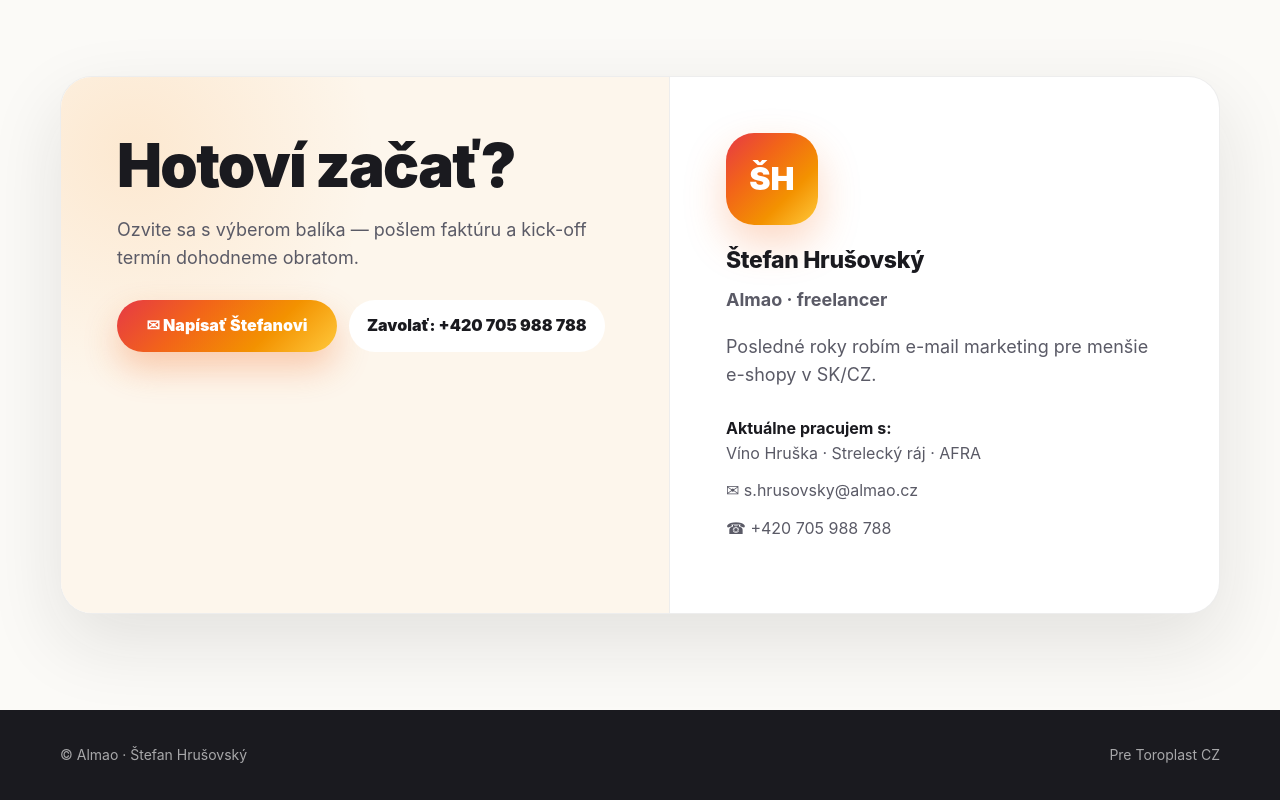
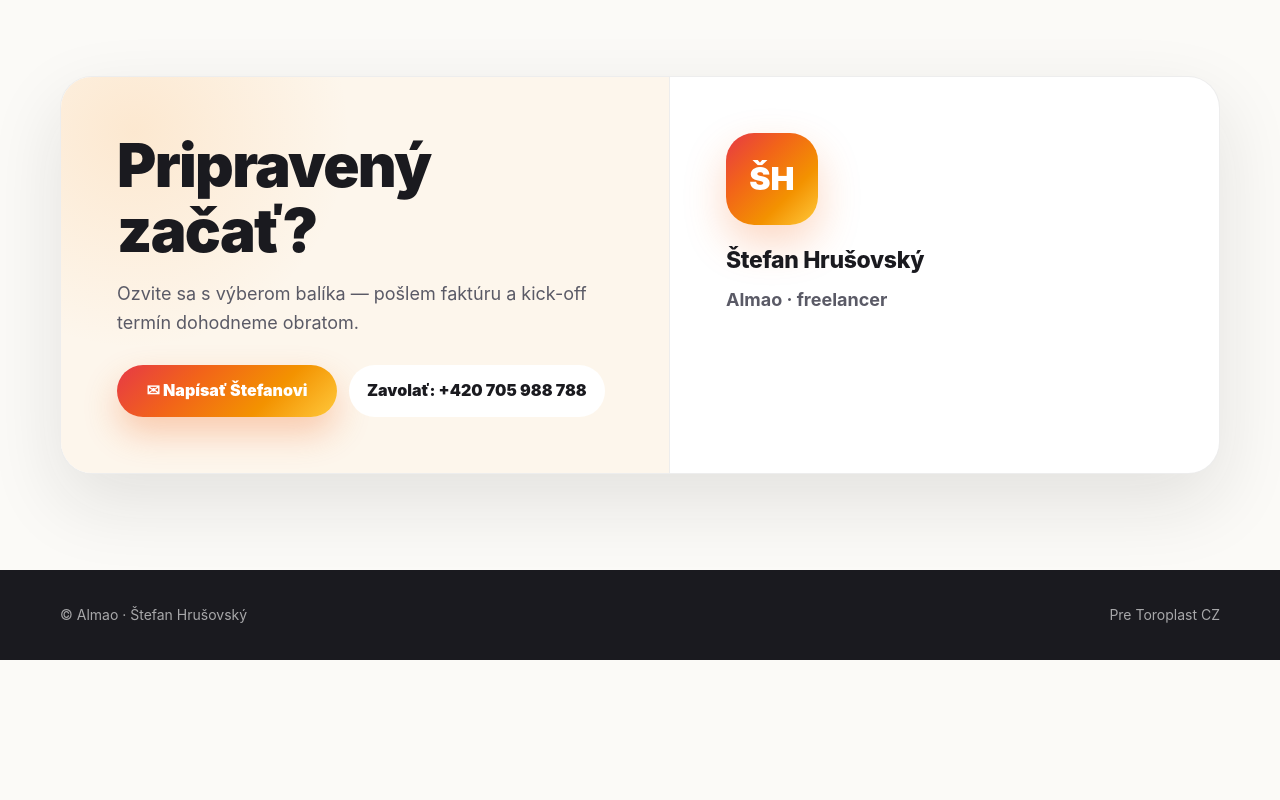
Before and after one commit to sh91connect-hub/e-mailmarketing, a plain HTML site: page index.html in a window 1280 px wide. Shown: the part 11200-12000 px from the top of the page. After the commit the page ends 11860 px from the top, so only its background shows below. Drawn offline with Linux system fonts and the light colour scheme.

Commit message:
Update index.html

```diff
--- a/index.html
+++ b/index.html
@@ -904,57 +904,14 @@
         <div class="container">
             <div class="contact-card">
                 <div class="contact-left">
-        <h2>
-         Hotoví začať?
-        </h2>
-        <p>
-         Ozvite sa s výberom balíka — pošlem faktúru a kick-off termín dohodneme obratom.
-        </p>
-        <div class="contact-actions">
-         <a class="btn btn-primary" href="mailto:s.hrusovsky@almao.cz?subject=TOROPLAST%20CZ%20-%20v%C3%BDber%20bal%C3%ADka">
-          ✉ Napísať Štefanovi
-         </a>
-         <a class="btn" href="tel:+420705988788">
-          Zavolať: +420 705 988 788
-         </a>
-        </div>
+                    <h2>Pripravený začať?</h2>
+                    <p>Ozvite sa s v&yacute;berom bal&iacute;ka &mdash; po&scaron;lem fakt&uacute;ru a kick-off term&iacute;n dohodneme obratom.</p>
+                    <div class="contact-actions"><a class="btn btn-primary" href="mailto:s.hrusovsky@almao.cz?subject=TOROPLAST%20CZ%20-%20v%C3%BDber%20bal%C3%ADka">✉ Nap&iacute;sať &Scaron;tefanovi</a><a class="btn" href="tel:+420705988788">Zavolať: +420 705 988 788</a></div>
                 </div>
                 <div class="contact-right">
-        <div class="avatar">
-         ŠH
-        </div>
-        <h3>
-         Štefan Hrušovský
-        </h3>
-        <p>
-         <strong>
-          Almao · freelancer
-         </strong>
-        </p>
-        <p>
-         Posledné roky robím e-mail marketing pre menšie e-shopy v SK/CZ.
-        </p>
-        <ul class="bio-list">
-         <li>
-          <strong>
-           Aktuálne pracujem s:
-          </strong>
-          <br/>
-          Víno Hruška · Strelecký ráj · AFRA
-         </li>
-         <li>
-          ✉
-          <a href="mailto:s.hrusovsky@almao.cz">
-           s.hrusovsky@almao.cz
-          </a>
-         </li>
-         <li>
-          ☎
-          <a href="tel:+420705988788">
-           +420 705 988 788
-          </a>
-         </li>
-        </ul>
+                    <div class="avatar">&Scaron;H</div>
+                    <h3>&Scaron;tefan Hru&scaron;ovsk&yacute;</h3>
+                    <p><strong>Almao &middot; freelancer</strong></p>
                 </div>
             </div>
         </div>
```
Lines whose indentation alone changed are shown as unchanged.
